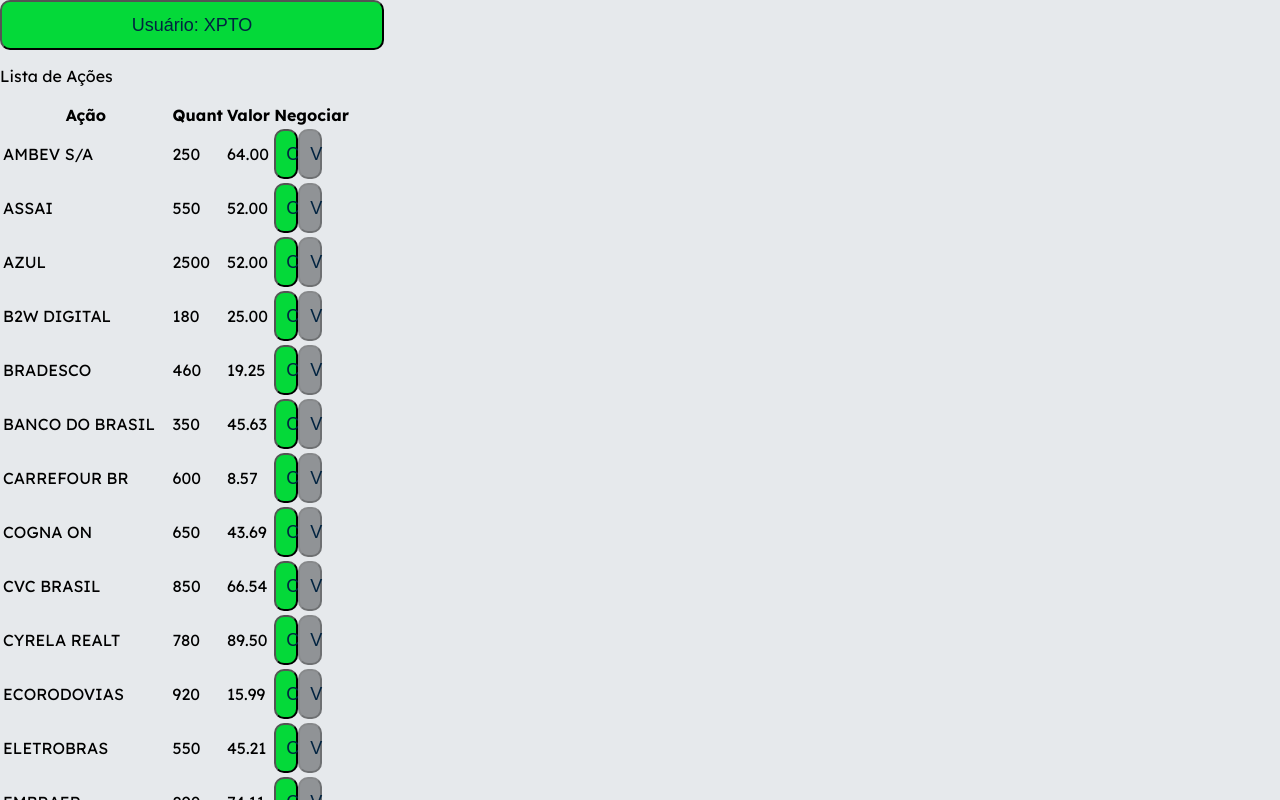
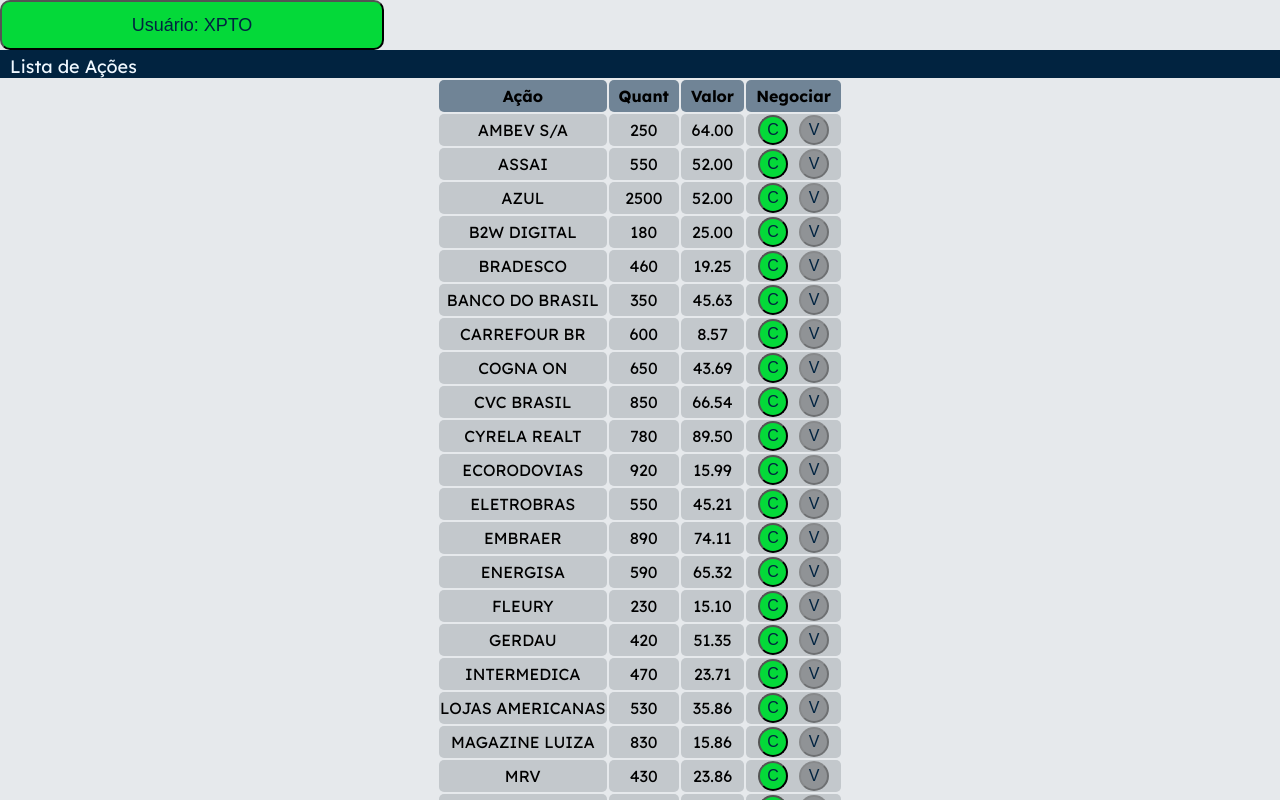
Before and after one commit to Thiaracosta/easy-inv, a React (Create React App) app: page /listActions in a window 1280 px wide. Shown: the top 800 px of the page. Built offline with nearby package versions, Linux system fonts and the light colour scheme.

Commit message:
style: estilização da tabela - table.css

```diff
--- a/src/components/Table.js
+++ b/src/components/Table.js
@@ -2,6 +2,7 @@
 import PropTypes from 'prop-types';
 import invContext from '../context/invContext';
 import {  useNavigate } from 'react-router-dom';
+import './table.css'
 
 function Table(props) {
   const navigate =  useNavigate();
@@ -14,8 +15,9 @@
   }
 
   return (
-    <>
-      <p>{title}</p>
+    <main>
+    <p className='title-table'>{title}</p>
+     <div className='container-table'>
         <table>
           <thead>
             <tr>
@@ -31,8 +33,9 @@
                 <td>{ item.company }</td>
                 <td>{ item.quantity }</td>
                 <td>{ item.price }</td>
-              <td>
+                <td className='tr-card-btn'>
                   <button
+                    className='bnt-table btn-green'
                     type="button"
                     value={ item.company }
                     onClick={ handleBuyAndSell }
@@ -40,6 +43,7 @@
                     C
                   </button>
                   <button
+                    className='bnt-table btn-blue'
                     type="button"
                     value={ item.company }
                     onClick={ handleBuyAndSell }
@@ -52,7 +56,8 @@
             ))}
           </tbody>
         </table>
-    </>
+      </div>
+    </main>
     )
 
 
--- /dev/null
+++ b/src/components/table.css
@@ -0,0 +1,63 @@
+main {
+  height: 100vh;
+  background-color: #012340;
+}
+
+.title-table {
+  font-size: large;
+  text-justify: center;
+  margin: 0;
+  padding-top: 5px;
+  padding-left: 10px;
+  color: aliceblue;
+}
+
+.container-table {
+  background-color: rgb(230, 233, 236);
+  overflow-y: scroll;
+  display: flex;
+  justify-content: center;
+  align-items: center;
+}
+
+tr th {
+  background-color: #708496;
+  border-radius: 5px;
+  padding: 6px 10px;
+}
+
+tr td {
+  background-color: #c3c8cc;
+  border-radius: 5px;
+  text-align: center;
+  font-size: 16px;
+}
+
+.tr-card-btn {
+  display: flex;
+  justify-content: space-evenly;
+}
+
+.bnt-table {
+  text-align: center;
+  font-size: 16px;
+  margin: 0;
+  padding: 0;
+  height: 30px;
+  width: 30px;
+  border-radius: 100%;
+}
+
+.btn-green {
+  background-color: #04D939;
+}
+
+.btn-blue {
+  background-color: #0479d9;
+}
+
+@media screen and (max-width: 420px){
+  tr td {
+    font-size: 12px;
+  }
+}
```
Lines whose indentation alone changed are shown as unchanged.
